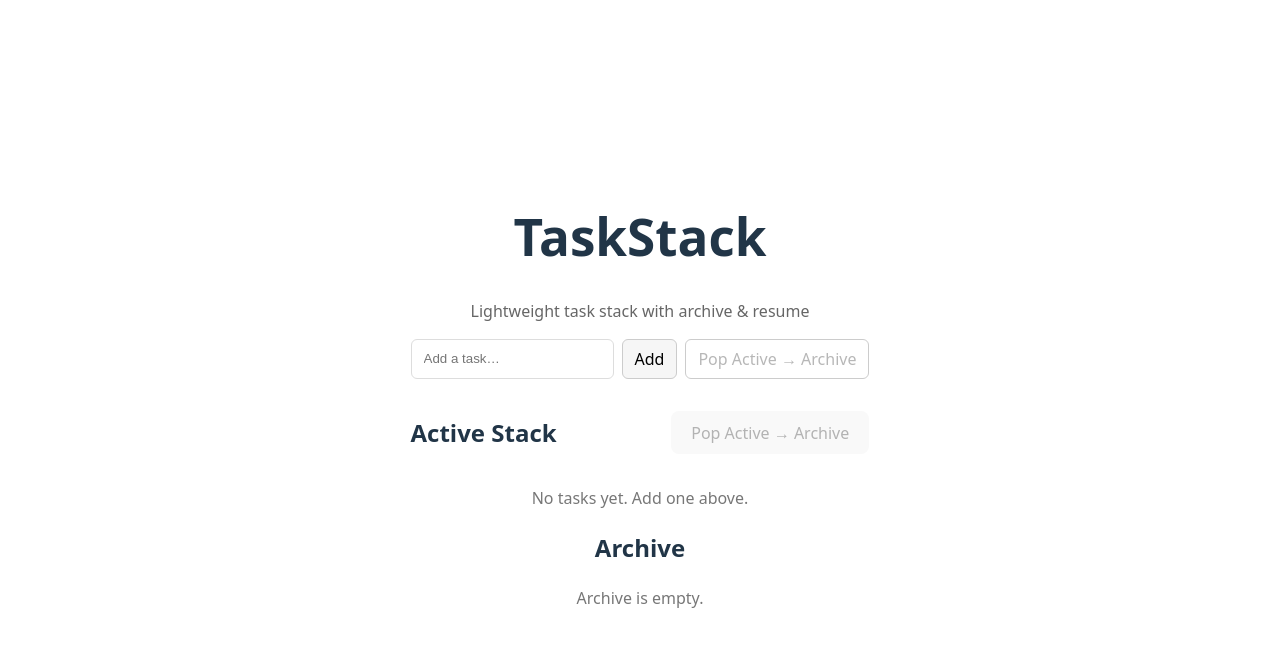
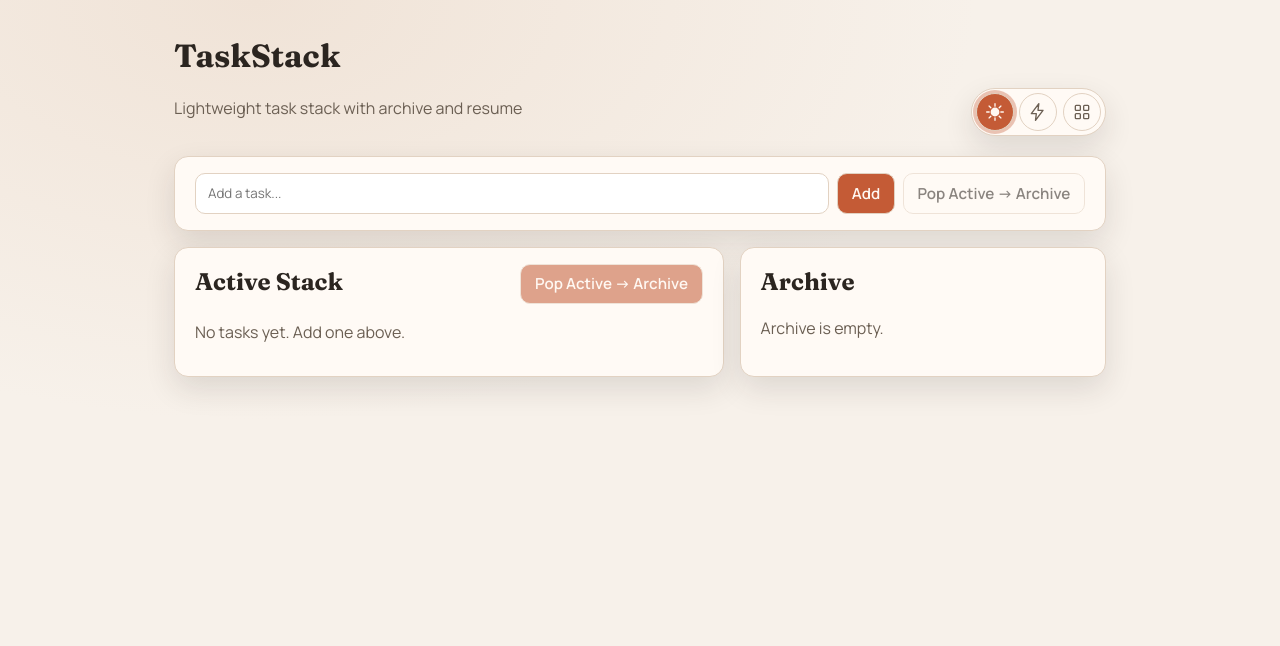
Before and after one commit to SantasLair/TaskStack, a Svelte app in the folder svelte/: page / in a window 1280 px wide. Shown: the top 646 px of the page. Built offline with nearby package versions, Linux system fonts and the light colour scheme.

Commit message:
style updates

```diff
--- a/svelte/src/App.svelte
+++ b/svelte/src/App.svelte
@@ -1,26 +1,149 @@
 <script lang="ts">
+  import { onMount } from 'svelte';
   import TaskInput from './lib/TaskInput.svelte';
   import StackView from './lib/StackView.svelte';
   import ArchiveView from './lib/ArchiveView.svelte';
+
+  type Theme = 'warm' | 'neon' | 'studio';
+  const themes: { id: Theme; label: string }[] = [
+    { id: 'warm', label: 'Warm Paper' },
+    { id: 'neon', label: 'Neon Console' },
+    { id: 'studio', label: 'Calm Studio' },
+  ];
+
+  const THEME_KEY = 'taskstack:theme';
+  let theme: Theme = 'warm';
+
+  function applyTheme(id: Theme) {
+    theme = id;
+    document.documentElement.dataset.theme = id;
+    localStorage.setItem(THEME_KEY, id);
+  }
+
+  onMount(() => {
+    const saved = localStorage.getItem(THEME_KEY) as Theme | null;
+    if (saved && themes.some((t) => t.id === saved)) {
+      applyTheme(saved);
+    } else {
+      applyTheme('warm');
+    }
+  });
 </script>
 
 <main class="app">
   <header class="top">
-    <h1>TaskStack</h1>
-    <p class="subtitle">Lightweight task stack with archive & resume</p>
+    <div>
+      <h1>TaskStack</h1>
+      <p class="subtitle">Lightweight task stack with archive and resume</p>
+    </div>
+    <div class="theme-switch" role="group" aria-label="Theme selection">
+      <button
+        class:active={theme === 'warm'}
+        on:click={() => applyTheme('warm')}
+        aria-pressed={theme === 'warm'}
+        title="Warm Paper"
+      >
+        <svg viewBox="0 0 24 24" aria-hidden="true">
+          <circle cx="12" cy="12" r="4.5" />
+          <path d="M12 2v3M12 19v3M2 12h3M19 12h3M4.9 4.9l2.1 2.1M17 17l2.1 2.1M19.1 4.9l-2.1 2.1M7 17l-2.1 2.1" />
+        </svg>
+      </button>
+      <button
+        class:active={theme === 'neon'}
+        on:click={() => applyTheme('neon')}
+        aria-pressed={theme === 'neon'}
+        title="Neon Console"
+      >
+        <svg viewBox="0 0 24 24" aria-hidden="true">
+          <path d="M13 2L4 14h6l-1 8 9-12h-6l1-8z" />
+        </svg>
+      </button>
+      <button
+        class:active={theme === 'studio'}
+        on:click={() => applyTheme('studio')}
+        aria-pressed={theme === 'studio'}
+        title="Calm Studio"
+      >
+        <svg viewBox="0 0 24 24" aria-hidden="true">
+          <rect x="4" y="4" width="6" height="6" rx="1" />
+          <rect x="14" y="4" width="6" height="6" rx="1" />
+          <rect x="4" y="14" width="6" height="6" rx="1" />
+          <rect x="14" y="14" width="6" height="6" rx="1" />
+        </svg>
+      </button>
+    </div>
   </header>
 
   <TaskInput />
-  <StackView />
-  <ArchiveView />
+  <div class="grid">
+    <StackView />
+    <ArchiveView />
+  </div>
 </main>
 
 <style>
   .app {
-    max-width: 720px;
-    margin: 0 auto;
-    padding: 1rem;
+    display: grid;
+    gap: 1rem;
   }
-  .top { margin-bottom: 1rem; }
-  .subtitle { color: #666; }
+  .top {
+    display: flex;
+    align-items: end;
+    justify-content: space-between;
+    gap: 1rem;
+    margin-bottom: 0.25rem;
+  }
+  .subtitle { color: var(--muted); }
+  .theme-switch {
+    display: inline-flex;
+    align-items: center;
+    gap: 0.35rem;
+    padding: 0.25rem;
+    border: 1px solid var(--border);
+    border-radius: 999px;
+    background: var(--panel);
+    box-shadow: var(--shadow);
+  }
+  .theme-switch button {
+    width: 38px;
+    height: 38px;
+    border-radius: 999px;
+    padding: 0;
+    display: grid;
+    place-items: center;
+    background: transparent;
+    color: var(--muted);
+  }
+  .theme-switch button svg {
+    width: 20px;
+    height: 20px;
+    fill: none;
+    stroke: currentColor;
+    stroke-width: 1.6;
+    stroke-linecap: round;
+    stroke-linejoin: round;
+  }
+  .theme-switch button.active {
+    background: var(--accent);
+    color: var(--accent-contrast);
+    box-shadow: 0 0 0 3px var(--ring);
+  }
+  .theme-switch button.active svg {
+    stroke: currentColor;
+    fill: currentColor;
+  }
+  .grid {
+    display: grid;
+    grid-template-columns: 1.2fr 0.8fr;
+    gap: 1rem;
+  }
+
+  @media (max-width: 820px) {
+    .top {
+      flex-direction: column;
+      align-items: flex-start;
+    }
+    .theme-switch { justify-items: start; }
+    .grid { grid-template-columns: 1fr; }
+  }
 </style>
--- a/svelte/src/app.css
+++ b/svelte/src/app.css
@@ -1,79 +1,131 @@
+@import url('https://fonts.googleapis.com/css2?family=Fraunces:wght@500;700&family=Manrope:wght@400;600&display=swap');
+
 :root {
-  font-family: system-ui, Avenir, Helvetica, Arial, sans-serif;
+  font-family: 'Manrope', system-ui, sans-serif;
   line-height: 1.5;
   font-weight: 400;
-
-  color-scheme: light dark;
-  color: rgba(255, 255, 255, 0.87);
-  background-color: #242424;
-
   font-synthesis: none;
   text-rendering: optimizeLegibility;
   -webkit-font-smoothing: antialiased;
   -moz-osx-font-smoothing: grayscale;
+  color-scheme: light;
+
+  --bg: #f7f1ea;
+  --bg-accent: #f0e3d7;
+  --text: #2b2520;
+  --muted: #6b5f53;
+  --panel: #fffaf5;
+  --border: #e2d2c2;
+  --accent: #c45b36;
+  --accent-contrast: #fff7f1;
+  --ring: rgba(196, 91, 54, 0.35);
+  --shadow: 0 12px 30px rgba(43, 37, 32, 0.12);
+  --input-bg: #fff;
+  --input-text: #2b2520;
+}
+
+[data-theme='neon'] {
+  color-scheme: dark;
+  --bg: #0e1118;
+  --bg-accent: #0f1524;
+  --text: #eef6ff;
+  --muted: #9aa5b8;
+  --panel: #141b2d;
+  --border: #22304d;
+  --accent: #31e1ff;
+  --accent-contrast: #041219;
+  --ring: rgba(49, 225, 255, 0.3);
+  --shadow: 0 16px 40px rgba(0, 0, 0, 0.45);
+  --input-bg: #0f1628;
+  --input-text: #eef6ff;
+}
+
+[data-theme='studio'] {
+  color-scheme: light;
+  --bg: #eef2f4;
+  --bg-accent: #dfe7eb;
+  --text: #1f2a30;
+  --muted: #5a6a73;
+  --panel: #f8fbfc;
+  --border: #cbd6dc;
+  --accent: #2d7f88;
+  --accent-contrast: #f5ffff;
+  --ring: rgba(45, 127, 136, 0.3);
+  --shadow: 0 12px 28px rgba(22, 41, 48, 0.12);
+  --input-bg: #ffffff;
+  --input-text: #1f2a30;
+}
+
+* { box-sizing: border-box; }
+
+body {
+  margin: 0;
+  min-width: 320px;
+  min-height: 100vh;
+  color: var(--text);
+  background:
+    radial-gradient(1200px 700px at 20% 0%, var(--bg-accent), transparent 60%),
+    var(--bg);
 }
 
 a {
-  font-weight: 500;
-  color: #646cff;
-  text-decoration: inherit;
+  color: var(--accent);
+  text-decoration: none;
 }
-a:hover {
-  color: #535bf2;
-}
+a:hover { opacity: 0.85; }
 
-body {
-  margin: 0;
-  display: flex;
-  place-items: center;
-  min-width: 320px;
-  min-height: 100vh;
-}
-
-h1 {
-  font-size: 3.2em;
-  line-height: 1.1;
-}
-
-.card {
-  padding: 2em;
+h1, h2 {
+  font-family: 'Fraunces', serif;
+  margin: 0 0 0.25rem 0;
 }
 
 #app {
-  max-width: 1280px;
+  max-width: 980px;
   margin: 0 auto;
-  padding: 2rem;
-  text-align: center;
+  padding: 2rem 1.5rem 3rem;
+}
+
+.panel {
+  background: var(--panel);
+  border: 1px solid var(--border);
+  border-radius: 14px;
+  box-shadow: var(--shadow);
+  padding: 1rem 1.25rem;
+}
+
+input, select {
+  background: var(--input-bg);
+  color: var(--input-text);
+  border: 1px solid var(--border);
+  border-radius: 10px;
+  padding: 0.6rem 0.75rem;
+  font-family: inherit;
+}
+input:focus, select:focus {
+  outline: none;
+  box-shadow: 0 0 0 3px var(--ring);
 }
 
 button {
-  border-radius: 8px;
-  border: 1px solid transparent;
-  padding: 0.6em 1.2em;
-  font-size: 1em;
-  font-weight: 500;
+  border-radius: 10px;
+  border: 1px solid var(--border);
+  padding: 0.55rem 0.85rem;
+  font-size: 0.95rem;
+  font-weight: 600;
   font-family: inherit;
-  background-color: #1a1a1a;
+  background: var(--accent);
+  color: var(--accent-contrast);
   cursor: pointer;
-  transition: border-color 0.25s;
+  transition: transform 0.15s ease, box-shadow 0.15s ease, opacity 0.15s ease;
 }
-button:hover {
-  border-color: #646cff;
-}
-button:focus,
-button:focus-visible {
-  outline: 4px auto -webkit-focus-ring-color;
+button:hover { transform: translateY(-1px); }
+button:disabled { opacity: 0.55; cursor: not-allowed; transform: none; }
+
+.btn-ghost {
+  background: transparent;
+  color: var(--text);
 }
 
-@media (prefers-color-scheme: light) {
-  :root {
-    color: #213547;
-    background-color: #ffffff;
-  }
-  a:hover {
-    color: #747bff;
-  }
-  button {
-    background-color: #f9f9f9;
-  }
+@media (max-width: 720px) {
+  #app { padding: 1.25rem 1rem 2rem; }
 }
--- a/svelte/src/lib/ArchiveView.svelte
+++ b/svelte/src/lib/ArchiveView.svelte
@@ -3,7 +3,7 @@
   let state: TaskState;
 </script>
 
-<section class="archive">
+<section class="panel archive">
   <header>
     <h2>Archive</h2>
   </header>
@@ -37,11 +37,12 @@
     grid-template-columns: 1fr auto;
     align-items: center;
     padding: 0.5rem 0.75rem;
-    border: 1px solid #eee;
-    border-radius: 8px;
+    border: 1px solid var(--border);
+    border-radius: 10px;
+    background: var(--input-bg);
   }
   .title { font-weight: 500; }
-  .empty { color: #777; }
+  .empty { color: var(--muted); }
 </style>
 
 <!-- store subscription -->
--- a/svelte/src/lib/StackView.svelte
+++ b/svelte/src/lib/StackView.svelte
@@ -4,10 +4,10 @@
   $: active = state?.stack[state.stack.length - 1];
 </script>
 
-<section class="stack">
+<section class="panel stack">
   <header>
     <h2>Active Stack</h2>
-    <button on:click={() => tasks.popActiveToArchive()} disabled={!active}>Pop Active → Archive</button>
+    <button on:click={() => tasks.popActiveToArchive()} disabled={!active}>Pop Active -> Archive</button>
   </header>
 
   {#if state?.stack.length > 0}
@@ -42,15 +42,16 @@
     grid-template-columns: 1fr auto;
     align-items: center;
     padding: 0.5rem 0.75rem;
-    border: 1px solid #eee;
-    border-radius: 8px;
+    border: 1px solid var(--border);
+    border-radius: 10px;
+    background: var(--input-bg);
   }
   .list li.active {
-    border-color: #ff3e00;
-    box-shadow: 0 0 0 2px #ff3e0033;
+    border-color: var(--accent);
+    box-shadow: 0 0 0 2px var(--ring);
   }
   .title { font-weight: 600; }
-  .empty { color: #777; }
+  .empty { color: var(--muted); }
 </style>
 
 <!-- store subscription -->
--- a/svelte/src/lib/TaskInput.svelte
+++ b/svelte/src/lib/TaskInput.svelte
@@ -9,16 +9,16 @@
   }
 </script>
 
-<form on:submit|preventDefault={submit} class="task-input">
+<form on:submit|preventDefault={submit} class="task-input panel">
   <input
     type="text"
-    placeholder="Add a task…"
+    placeholder="Add a task..."
     bind:value={title}
     aria-label="Task title"
   />
   <button type="submit">Add</button>
-  <button type="button" class="secondary" on:click={() => tasks.popActiveToArchive()} disabled>
-    Pop Active → Archive
+  <button type="button" class="btn-ghost" on:click={() => tasks.popActiveToArchive()} disabled>
+    Pop Active -> Archive
   </button>
 </form>
 
@@ -26,21 +26,13 @@
   .task-input {
     display: flex;
     gap: 0.5rem;
-    margin-bottom: 1rem;
   }
   input {
     flex: 1;
-    padding: 0.5rem 0.75rem;
-    border: 1px solid #ddd;
-    border-radius: 6px;
+    min-width: 0;
   }
-  button {
-    padding: 0.5rem 0.75rem;
-    border-radius: 6px;
-    border: 1px solid #ccc;
-    background: #f6f6f6;
-  }
-  .secondary {
-    background: #fff;
+  @media (max-width: 720px) {
+    .task-input { flex-wrap: wrap; }
+    .task-input button { flex: 1 1 140px; }
   }
 </style>
```
